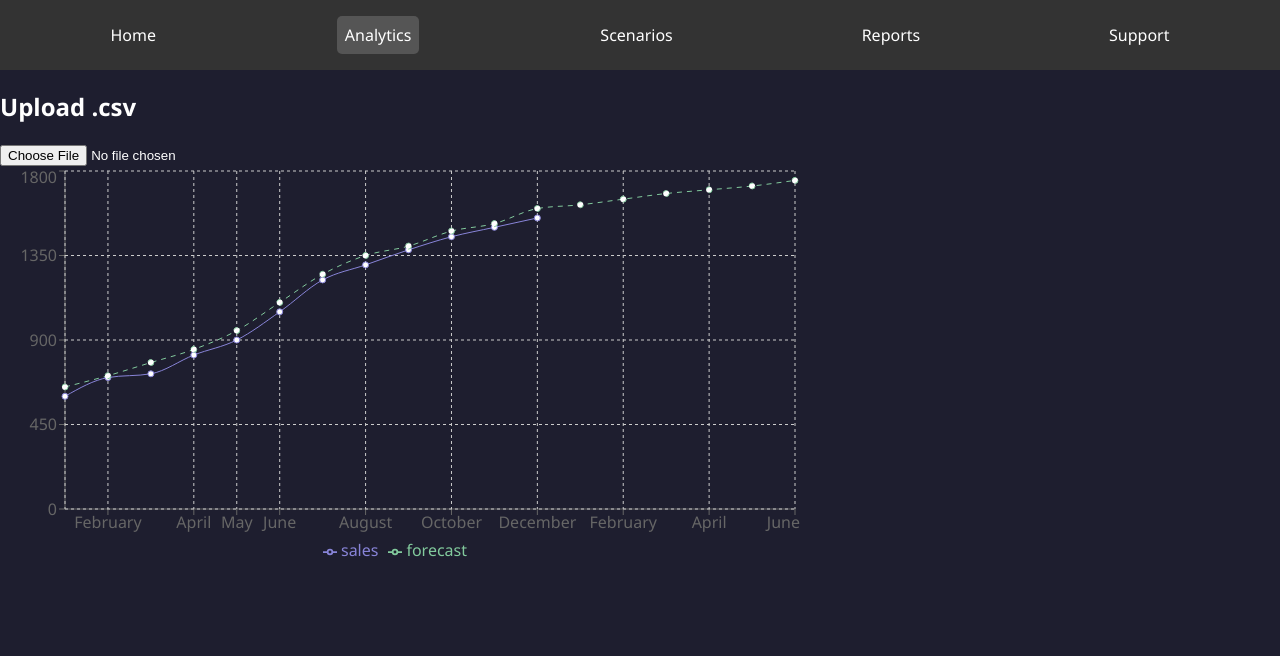
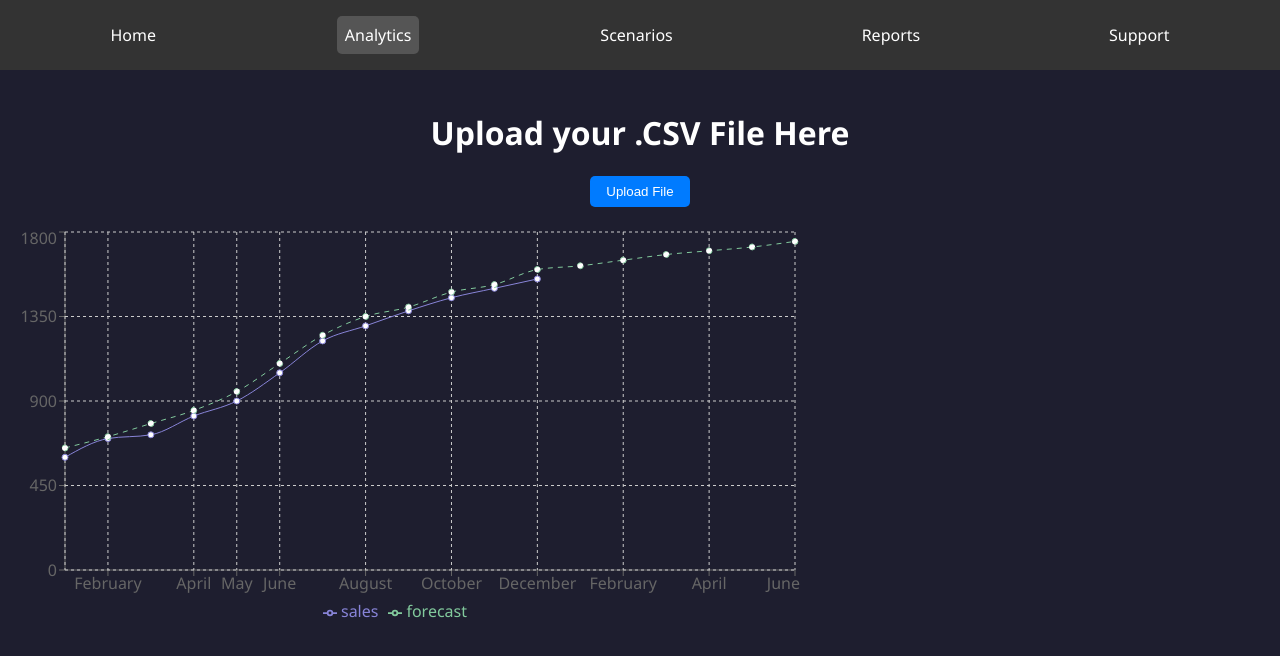
Before and after one commit to siddu1324/finoptixx, a React (Create React App) app in the folder client/: page /data-input in a window 1280 px wide. Shown: the top 656 px of the page. Built offline with nearby package versions, Linux system fonts and the light colour scheme.

Commit message:
enhanced the anaylytics upload file components and other minor css changes

```diff
--- a/client/package.json
+++ b/client/package.json
@@ -3,6 +3,7 @@
   "version": "0.1.0",
   "private": true,
   "dependencies": {
+    "@bytescale/upload-widget": "^4.26.0",
     "@mui/icons-material": "^5.15.15",
     "@mui/material": "^5.15.15",
     "@testing-library/jest-dom": "^5.17.0",
@@ -10,6 +11,7 @@
     "@testing-library/user-event": "^13.5.0",
     "axios": "^1.6.8",
     "papaparse": "^5.4.1",
+    "primereact": "^10.6.3",
     "react": "^18.3.1",
     "react-chartjs-2": "^5.2.0",
     "react-dom": "^18.3.1",
--- /dev/null
+++ b/client/src/components/AnalyticsGraph.js
@@ -0,0 +1,56 @@
+import React, { useState } from 'react';
+import Papa from 'papaparse';
+import { LineChart, Line, XAxis, YAxis, CartesianGrid, Tooltip, Legend } from 'recharts';
+
+const data = [
+  { month: 'January', sales: 600, forecast: 650 },
+  { month: 'February', sales: 700, forecast: 710 },
+  { month: 'March', sales: 720, forecast: 780 },
+  { month: 'April', sales: 820, forecast: 850 },
+  { month: 'May', sales: 900, forecast: 950 },
+  { month: 'June', sales: 1050, forecast: 1100 },
+  { month: 'July', sales: 1220, forecast: 1250 },
+  { month: 'August', sales: 1300, forecast: 1350 },
+  { month: 'September', sales: 1380, forecast: 1400 },
+  { month: 'October', sales: 1450, forecast: 1480 },
+  { month: 'November', sales: 1500, forecast: 1520 },
+  { month: 'December', sales: 1550, forecast: 1600 },
+  { month: 'January', sales: null, forecast: 1620 },
+  { month: 'February', sales: null, forecast: 1650 },
+  { month: 'March', sales: null, forecast: 1680 },
+  { month: 'April', sales: null, forecast: 1700 },
+  { month: 'May', sales: null, forecast: 1720 },
+  { month: 'June', sales: null, forecast: 1750 },
+];
+
+const SalesChart = () => {
+  const [chartData, setChartData] = useState([]);
+
+  const handleFileUpload = (event) => {
+    const file = event.target.files[0];
+    Papa.parse(file, {
+      complete: (results) => {
+        setChartData(results.data);
+      },
+      header: true,
+      dynamicTyping: true,
+    });
+  };
+
+
+  return (
+    <div>
+  	<LineChart width={800} height={400} data={data}>
+      <XAxis dataKey="month" />
+      <YAxis />
+      <CartesianGrid strokeDasharray="3 3" />
+      <Tooltip />
+      <Legend />
+      <Line type="monotone" dataKey="sales" stroke="#8884d8" activeDot={{ r: 8 }} />
+      <Line type="monotone" dataKey="forecast" stroke="#82ca9d" strokeDasharray="5 5" />
+    </LineChart>
+    </div>
+  );
+};
+
+export default SalesChart;
--- /dev/null
+++ b/client/src/components/FileUpload.js
@@ -0,0 +1,36 @@
+import React, { useState } from 'react';
+import { UploadWidget } from '@bytescale/upload-widget';
+
+const FileUpload = () => {
+  const [fileUrl, setFileUrl] = useState('');
+
+  const handleUpload = () => {
+    const options = {
+      apiKey: "free",  // Make sure to replace "free" with your actual API key
+      maxFileCount: 1,
+      // mimeTypes: ["image/*"], // Uncomment if you need to restrict to images
+    };
+
+    UploadWidget.open(options).then(
+      files => {
+        if (files.length === 0) {
+        } else {
+          setFileUrl(files.map(x => x.fileUrl).join("\n"));
+          alert(`File uploaded:\n\n${fileUrl}`);
+        }
+      },
+      error => {
+        alert(error);
+      }
+    );
+  };
+
+  return (
+    <div>
+      <button onClick={handleUpload}>Upload File</button>
+      {fileUrl && <div>Uploaded File URL: {fileUrl}</div>}
+    </div>
+  );
+};
+
+export default FileUpload;
--- a/client/src/components/PieChart.js
+++ b/client/src/components/PieChart.js
@@ -31,8 +31,7 @@ const PieChartComponent = () => {
     { name: 'Revenue', value: 0.427728 },
     { name: 'Marketing', value: 0.040455 },
     { name: 'Payroll', value: 0.033108 },
-    { name: 'R&D', value: 0.012256 },
-    { name: 'Travel', value: 0.006610 }
+    { name: 'R&D', value: 0.012256 }
   ];
 
   // Colors for each pie section
--- a/client/src/components/SupportPage.js
+++ b/client/src/components/SupportPage.js
@@ -11,7 +11,7 @@ const SupportPage = () => {
   return (
     <div className="support-page">
       <div className="faq-container">
-        <h1>Frequently Asked Questions</h1>
+        <h2>Frequently Asked Questions</h2>
         <div className="accordion">
           <div className="accordion-item" onClick={() => handleToggle(0)}>
             <div className="accordion-title">How do I reset my password?</div>
--- a/client/src/pages/AnalyticsPage.js
+++ b/client/src/pages/AnalyticsPage.js
@@ -1,11 +1,13 @@
 import React from 'react';
 import AnalyticsResults from '../components/AnalyticsResults';
+import TemplateDemo from '../components/FileUpload';
 import "../styles.css";
 
 const AnalyticsPage = () => {
   return (
     <div>
       <h1>Analytics Dashboard</h1>
+
       <AnalyticsResults />
     </div>
   );
--- a/client/src/pages/DataInputPage.js
+++ b/client/src/pages/DataInputPage.js
@@ -1,58 +1,23 @@
-import React, { useState } from 'react';
-import Papa from 'papaparse';
-import { LineChart, Line, XAxis, YAxis, CartesianGrid, Tooltip, Legend } from 'recharts';
+import React from 'react';
+import SalesChart from '../components/AnalyticsGraph';
+import FileUpload from '../components/FileUpload';
+import "../styles.css";
 
-const data = [
-  { month: 'January', sales: 600, forecast: 650 },
-  { month: 'February', sales: 700, forecast: 710 },
-  { month: 'March', sales: 720, forecast: 780 },
-  { month: 'April', sales: 820, forecast: 850 },
-  { month: 'May', sales: 900, forecast: 950 },
-  { month: 'June', sales: 1050, forecast: 1100 },
-  { month: 'July', sales: 1220, forecast: 1250 },
-  { month: 'August', sales: 1300, forecast: 1350 },
-  { month: 'September', sales: 1380, forecast: 1400 },
-  { month: 'October', sales: 1450, forecast: 1480 },
-  { month: 'November', sales: 1500, forecast: 1520 },
-  { month: 'December', sales: 1550, forecast: 1600 },
-  { month: 'January', sales: null, forecast: 1620 },
-  { month: 'February', sales: null, forecast: 1650 },
-  { month: 'March', sales: null, forecast: 1680 },
-  { month: 'April', sales: null, forecast: 1700 },
-  { month: 'May', sales: null, forecast: 1720 },
-  { month: 'June', sales: null, forecast: 1750 },
-];
+const DataInputPage = () => {
+  return (
+    <div>
+      <div className='csv-upload'>
+      <h1>Upload your .CSV File Here</h1>
+      < FileUpload />
+      </div>
+      <div>
+        <SalesChart />
 
-const SalesChart = () => {
-  const [chartData, setChartData] = useState([]);
-
-  const handleFileUpload = (event) => {
-    const file = event.target.files[0];
-    Papa.parse(file, {
-      complete: (results) => {
-        setChartData(results.data);
-      },
-      header: true,
-      dynamicTyping: true,
-    });
-  };
+      </div>
 
 
-  return (
-    <div>
-      <h2>Upload .csv</h2>
-      <input type="file" accept=".csv" onChange={handleFileUpload} />
-  	<LineChart width={800} height={400} data={data}>
-      <XAxis dataKey="month" />
-      <YAxis />
-      <CartesianGrid strokeDasharray="3 3" />
-      <Tooltip />
-      <Legend />
-      <Line type="monotone" dataKey="sales" stroke="#8884d8" activeDot={{ r: 8 }} />
-      <Line type="monotone" dataKey="forecast" stroke="#82ca9d" strokeDasharray="5 5" />
-    </LineChart>
     </div>
   );
 };
 
-export default SalesChart;
+export default DataInputPage;
--- a/client/src/pages/LoginPage.js
+++ b/client/src/pages/LoginPage.js
@@ -31,6 +31,7 @@ function LoginPage() {
   };
 
   const formStyle = {
+    color: 'black',
     display: 'flex',
     flexDirection: 'column',
     alignItems: 'center',
@@ -40,14 +41,15 @@ function LoginPage() {
     boxShadow: '0 0 10px rgba(0,0,0,0.1)',
     backgroundColor: 'white',
     margin: 'auto',
-    width: '300px'
+    width: '500px',
+    height: '500px'
   };
 
   const inputStyle = {
     padding: '10px',
-    margin: '10px 0',
+    margin: '10px 2px',
     display: 'block',
-    width: '100%',
+    width: '80%',
     boxSizing: 'border-box'
   };
 
@@ -58,7 +60,7 @@ function LoginPage() {
     margin: '8px 0',
     border: 'none',
     cursor: 'pointer',
-    width: '100%',
+    width: '90%',
     opacity: '0.9'
   };
 
--- a/client/src/styles.css
+++ b/client/src/styles.css
@@ -23,6 +23,7 @@ nav {
   }
 
   .card {
+    color: black;
     border: 1px solid #ccc;
     background-color: lightgrey;
     box-shadow: 2px 2px 5px rgba(0,0,0,0.1);
@@ -238,6 +239,7 @@ nav {
 
 .alert-legend {
   margin-top: 20px;
+  color : black;
 }
 .support-container {
   display: flex;
@@ -277,10 +279,12 @@ nav {
 
 .accordion-title {
   font-weight: bold;
+  color: black;
 }
 
 .accordion-content {
   padding-top: 10px;
+  color: black;
 }
 
 .contact-form {
@@ -307,3 +311,10 @@ nav {
 .form-button:hover {
   background-color: #0056b3;
 }
+
+.csv-upload{
+  text-align: center;
+  align-items: center;
+  justify-content: center;
+  padding: 20px;
+}
```
Also changed, not shown: client/src/components/PredictiveAnalysis.js (added), 1 other file (tests, documents, lock files or other folders).
